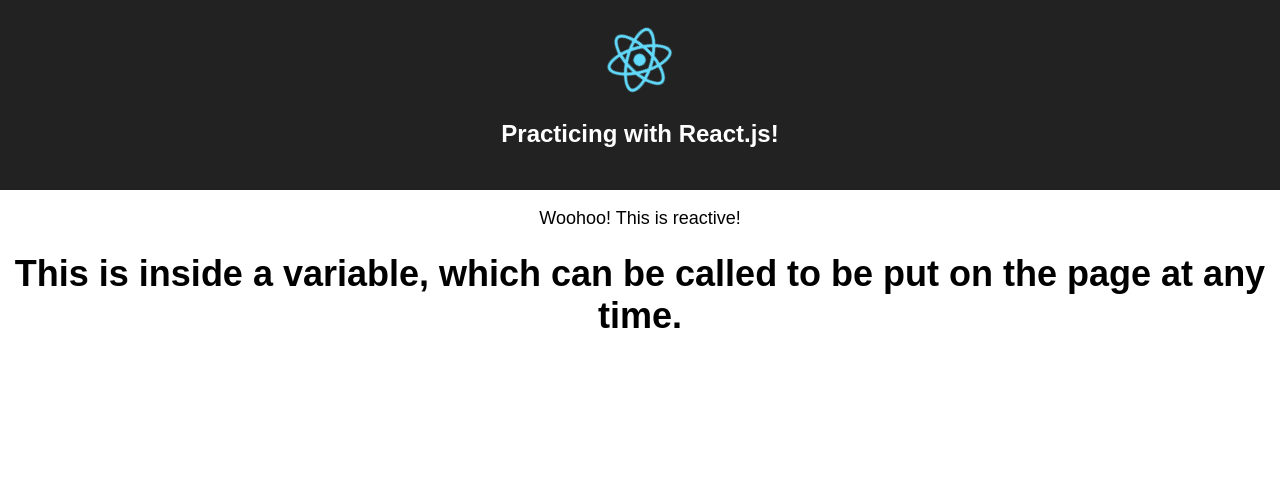
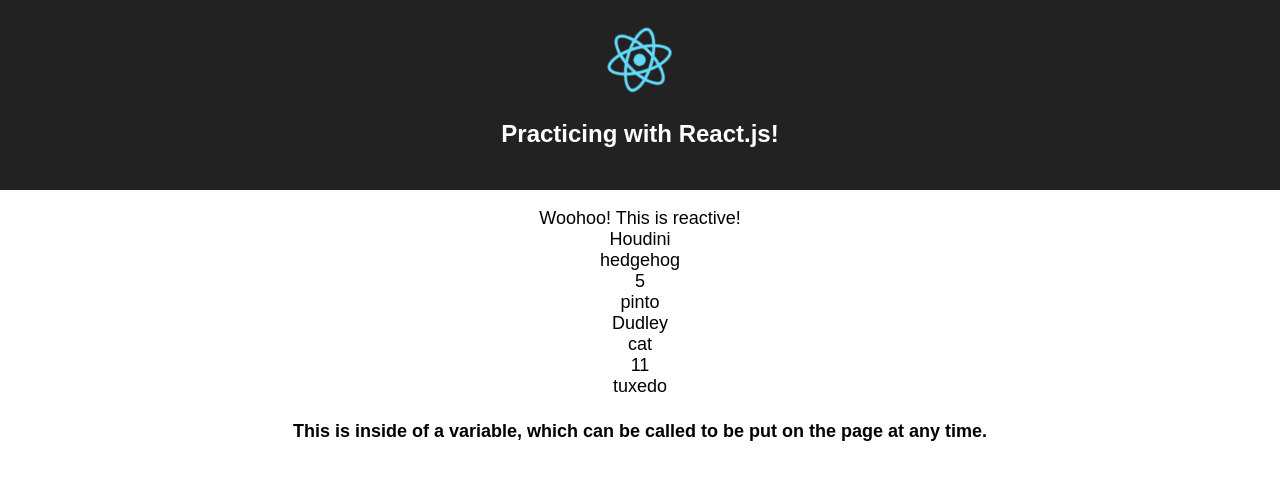
Before and after one commit to liztrenholme/learning-react, a React (Create React App) app: page / in a window 1280 px wide. Shown: the top 480 px of the page. Built offline with nearby package versions, Linux system fonts and the light colour scheme.

Commit message:
playing with local state and using ES6 class constructor

```diff
--- a/src/App.js
+++ b/src/App.js
@@ -2,20 +2,51 @@ import React, { Component } from 'react';
 import logo from './logo.svg';
 import './App.css';
 
+const list = [{
+                name: "Houdini",
+                type: "hedgehog",
+                age: 5,
+                pattern: "pinto",
+                id: 1
+            },
+            {
+                name: "Dudley",
+                type: "cat",
+                age: 11,
+                pattern: "tuxedo",
+                is: 2
+            }
+        ];
+
 class App extends Component {
+    constructor(props) {
+        super(props);
+        this.state = {
+          list: list,
+        };
+    }
     render() {
-    const hola = "This is inside a variable, which can be called to be put on the page at any time.";
+        const hola = "This is inside of a variable, which can be called to be put on the page at any time.";
+
         return (
             <div className="App">
-        <header className="App-header">
-          <img src={logo} className="App-logo" alt="logo" />
-          <h1 className="App-title">Practicing with React.js!</h1>
+            <header className="App-header" >
+            <img src= { logo } className="App-logo"alt="logo"/>
+            <h1 className="App-title"> Practicing with React.js!</h1>
             </header>
-        <p className="App-intro">
-          Woohoo!  This is reactive!
-          <h1> {hola} </h1>
-        </p>
+            <p className = "App-intro">
+            Woohoo! This is reactive!
+            {this.state.list.map(item =>
+              <div key={item.id}>
+              <span> {item.name} </span> <br/>
+              <span> {item.type} </span> <br/>
+              <span> {item.age} </span> <br/>
+              <span> {item.pattern} </span> <br/>
               </div>
+              )}
+            <h4> { hola } </h4> </p>
+            </div>
+
         );
     }
 }
--- a/src/index.js
+++ b/src/index.js
@@ -7,7 +7,7 @@ import registerServiceWorker from './registerServiceWorker';
 ReactDOM.render(
 	<App />, document.getElementById('root')
 	);
-if (module.hot) {
+if (module.hot) { //this makes the content refresh without reloading the whole page
 	module.hot.accept();
 }
 registerServiceWorker();
```
Lines whose indentation alone changed are shown as unchanged.
